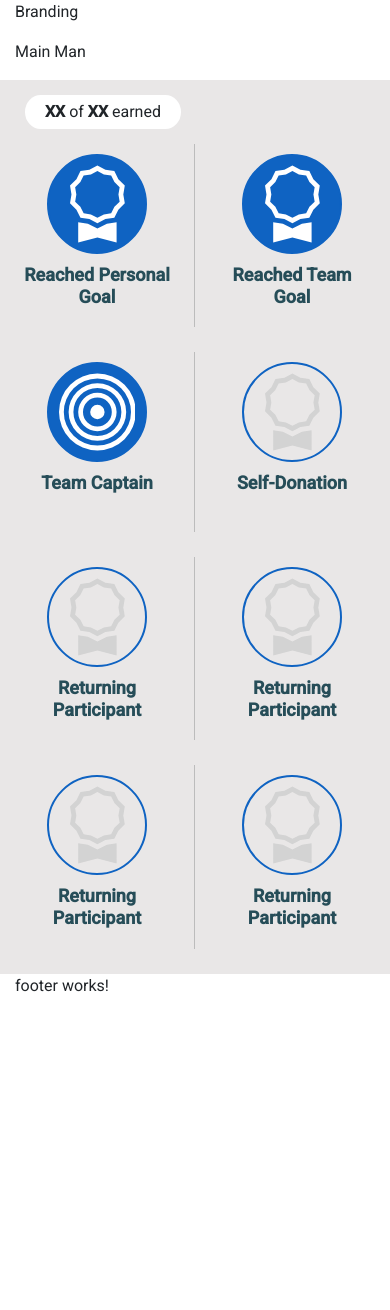
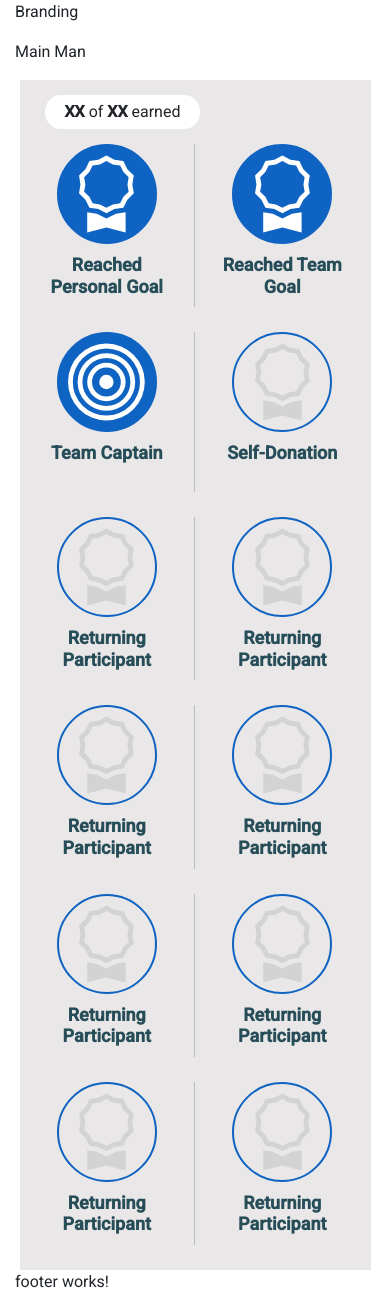
Before and after one commit to mjhandy/AngularBoilerPlate, an Angular app: page / in a window 390 px wide. Before the commit the page ends 1014 px from the top, so only its background shows below. Built offline with nearby package versions, Linux system fonts and the light colour scheme.

Commit message:
* badge modal ** responsive sizes

```diff
--- a/src/app/components/badge-modal/badge-modal.component.html
+++ b/src/app/components/badge-modal/badge-modal.component.html
@@ -116,6 +116,59 @@
       </div>
       <!-- Bagde End -->
 
+
+      <!-- Badge Start -->
+      <div class='badgeModal-card justify-content-center'>
+        <div class='badgeModal-card__header justify-content-center'>
+          <svg xmlns="http://www.w3.org/2000/svg" viewBox="0 0 16 16">
+            <path
+              d="M9.669.864L8 0 6.331.864l-1.858.282-.842 1.68-1.337 1.32L2.6 6l-.306 1.854 1.337 1.32.842 1.68 1.858.282L8 12l1.669-.864 1.858-.282.842-1.68 1.337-1.32L13.4 6l.306-1.854-1.337-1.32-.842-1.68L9.669.864zm1.196 1.193l.684 1.365 1.086 1.072L12.387 6l.248 1.506-1.086 1.072-.684 1.365-1.51.229L8 10.874l-1.355-.702-1.51-.229-.684-1.365-1.086-1.072L3.614 6l-.25-1.506 1.087-1.072.684-1.365 1.51-.229L8 1.126l1.356.702 1.509.229z" />
+            <path d="M4 11.794V16l4-1 4 1v-4.206l-2.018.306L8 13.126 6.018 12.1 4 11.794z" />
+          </svg>
+        </div>
+        <div class='badgeModal-card__body'>Returning Participant</div>
+      </div>
+      <!-- Bagde End -->
+
+      <!-- Badge Start -->
+      <div class='badgeModal-card justify-content-center'>
+        <div class='badgeModal-card__header justify-content-center'>
+          <svg xmlns="http://www.w3.org/2000/svg" viewBox="0 0 16 16">
+            <path
+              d="M9.669.864L8 0 6.331.864l-1.858.282-.842 1.68-1.337 1.32L2.6 6l-.306 1.854 1.337 1.32.842 1.68 1.858.282L8 12l1.669-.864 1.858-.282.842-1.68 1.337-1.32L13.4 6l.306-1.854-1.337-1.32-.842-1.68L9.669.864zm1.196 1.193l.684 1.365 1.086 1.072L12.387 6l.248 1.506-1.086 1.072-.684 1.365-1.51.229L8 10.874l-1.355-.702-1.51-.229-.684-1.365-1.086-1.072L3.614 6l-.25-1.506 1.087-1.072.684-1.365 1.51-.229L8 1.126l1.356.702 1.509.229z" />
+            <path d="M4 11.794V16l4-1 4 1v-4.206l-2.018.306L8 13.126 6.018 12.1 4 11.794z" />
+          </svg>
+        </div>
+        <div class='badgeModal-card__body'>Returning Participant</div>
+      </div>
+      <!-- Bagde End -->
+
+      <!-- Badge Start -->
+      <div class='badgeModal-card justify-content-center'>
+        <div class='badgeModal-card__header justify-content-center'>
+          <svg xmlns="http://www.w3.org/2000/svg" viewBox="0 0 16 16">
+            <path
+              d="M9.669.864L8 0 6.331.864l-1.858.282-.842 1.68-1.337 1.32L2.6 6l-.306 1.854 1.337 1.32.842 1.68 1.858.282L8 12l1.669-.864 1.858-.282.842-1.68 1.337-1.32L13.4 6l.306-1.854-1.337-1.32-.842-1.68L9.669.864zm1.196 1.193l.684 1.365 1.086 1.072L12.387 6l.248 1.506-1.086 1.072-.684 1.365-1.51.229L8 10.874l-1.355-.702-1.51-.229-.684-1.365-1.086-1.072L3.614 6l-.25-1.506 1.087-1.072.684-1.365 1.51-.229L8 1.126l1.356.702 1.509.229z" />
+            <path d="M4 11.794V16l4-1 4 1v-4.206l-2.018.306L8 13.126 6.018 12.1 4 11.794z" />
+          </svg>
+        </div>
+        <div class='badgeModal-card__body'>Returning Participant</div>
+      </div>
+      <!-- Bagde End -->
+
+      <!-- Badge Start -->
+      <div class='badgeModal-card justify-content-center'>
+        <div class='badgeModal-card__header justify-content-center'>
+          <svg xmlns="http://www.w3.org/2000/svg" viewBox="0 0 16 16">
+            <path
+              d="M9.669.864L8 0 6.331.864l-1.858.282-.842 1.68-1.337 1.32L2.6 6l-.306 1.854 1.337 1.32.842 1.68 1.858.282L8 12l1.669-.864 1.858-.282.842-1.68 1.337-1.32L13.4 6l.306-1.854-1.337-1.32-.842-1.68L9.669.864zm1.196 1.193l.684 1.365 1.086 1.072L12.387 6l.248 1.506-1.086 1.072-.684 1.365-1.51.229L8 10.874l-1.355-.702-1.51-.229-.684-1.365-1.086-1.072L3.614 6l-.25-1.506 1.087-1.072.684-1.365 1.51-.229L8 1.126l1.356.702 1.509.229z" />
+            <path d="M4 11.794V16l4-1 4 1v-4.206l-2.018.306L8 13.126 6.018 12.1 4 11.794z" />
+          </svg>
+        </div>
+        <div class='badgeModal-card__body'>Returning Participant</div>
+      </div>
+      <!-- Bagde End -->
+
     </div>
 
   </div>
--- a/src/app/components/badge-modal/badge-modal.component.scss
+++ b/src/app/components/badge-modal/badge-modal.component.scss
@@ -10,7 +10,7 @@
 $border : #BCBCBC;
 
 .badgeModal {
-  width: 100%;
+  width: 90vw;
 
   display: flex;
   flex-direction: column;
@@ -18,7 +18,7 @@ $border : #BCBCBC;
   margin: auto;
 
   @include media-breakpoint-up(lg) {
-    width: 600px;
+    width: 80vw;
   }
 
   &-title {
@@ -65,8 +65,6 @@ $border : #BCBCBC;
     border-radius: 0;
     border-right: 1px solid $border;
     background-color: transparent;
-    padding-top: 10px;
-    padding-bottom: 10px;
     margin-bottom: 25px;
     width: 50%;
     display: flex;
@@ -88,10 +86,10 @@ $border : #BCBCBC;
     @include media-breakpoint-up(lg) {
       width: 25%;
 
-      &:nth-child(even) {
+      &:nth-child(even),
+      &:nth-child(3n+3) {
         border-right-color: $border;
       }
-
       &:nth-child(4n+4) {
         border-right-color: transparent;
       }
@@ -115,6 +113,14 @@ $border : #BCBCBC;
         background-color: #0F63C2;
         fill: white;
       }
+      @include media-breakpoint-up(sm){
+        width: 75px;
+        height: 75px;
+      }
+      @include media-breakpoint-up(xl){
+        width: 100px;
+        height: 100px;
+      }
     }
 
     &__body {
```
